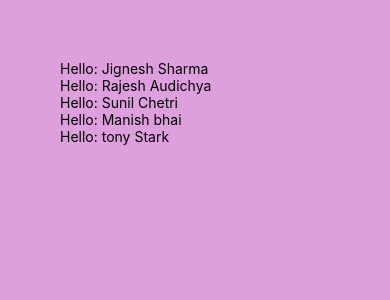
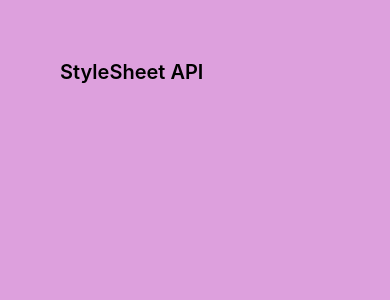
Before and after one commit to jigneshgit935/Learn-React-Native, a React Native app: screen / in a window 390 px wide. Shown: the top 300 px of the page. Built offline with nearby package versions, Linux system fonts and the light colour scheme.

Commit message:
styleSheet Api

```diff
--- a/App.js
+++ b/App.js
@@ -1,14 +1,18 @@
-import { ActivityIndicator, Alert, Button, View } from 'react-native';
-import Greet from './components/Greet';
+import { StyleSheet, Text, View } from 'react-native';
 
 export default function App() {
   return (
-    <View style={{ flex: 1, backgroundColor: 'plum', padding: 60 }}>
-      <Greet name="Jignesh Sharma" />
-      <Greet name="Rajesh Audichya" />
-      <Greet name="Sunil Chetri" />
-      <Greet name="Manish bhai" />
-      <Greet name="tony Stark" />
+    <View style={styles.container}>
+      <Text style={styles.title}>StyleSheet API</Text>
     </View>
   );
 }
+
+const styles = StyleSheet.create({
+  container: {
+    flex: 1,
+    backgroundColor: 'plum',
+    padding: 60,
+  },
+  title: { fontSize: 20, fontWeight: 600 },
+});
--- a/components/Greet.js
+++ /dev/null
@@ -1,10 +0,0 @@
-import React from 'react';
-import { Text, View } from 'react-native';
-
-export default function Greet({ name }) {
-  return (
-    <View>
-      <Text>Hello: {name}</Text>
-    </View>
-  );
-}
```
